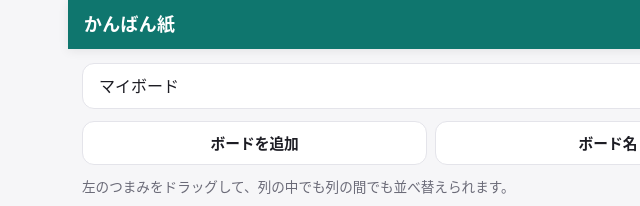
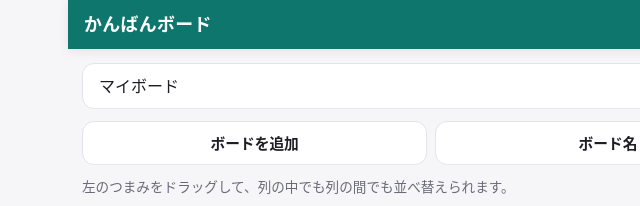
Before and after one commit to gutsmcd-cmd/kanban-kami, a website built with Vite: page index.html in a window 1280 px wide. Shown: the top 206 px of the page, 32-672 px from the left. Built offline with nearby package versions, Linux system fonts and the light colour scheme.

Commit message:
JA name: かんばん紙 → かんばんボード

```diff
--- a/index.html
+++ b/index.html
@@ -7,11 +7,11 @@
     <meta name="mobile-web-app-capable" content="yes" />
     <meta name="apple-mobile-web-app-capable" content="yes" />
     <meta name="apple-mobile-web-app-status-bar-style" content="default" />
-    <meta name="apple-mobile-web-app-title" content="かんばん紙" />
+    <meta name="apple-mobile-web-app-title" content="かんばんボード" />
     <meta name="description" content="自分用のかんばん。無料・広告なし・ログイン不要・オフライン対応。A personal kanban — free, no ads, no login, offline." />
     <link rel="icon" type="image/png" sizes="32x32" href="./icons/icon-32.png" />
     <link rel="apple-touch-icon" href="./icons/icon-180.png" />
-    <title>かんばん紙</title>
+    <title>かんばんボード</title>
   </head>
   <body>
     <div id="app"></div>
--- a/src/i18n.ts
+++ b/src/i18n.ts
@@ -1,6 +1,6 @@
 export type Lang = 'ja' | 'en';
 const ja = {
-  app: 'かんばん紙',
+  app: 'かんばんボード',
   addBoard: 'ボードを追加',
   renameBoard: 'ボード名',
   deleteBoard: 'ボードを削除',
--- a/vite.config.ts
+++ b/vite.config.ts
@@ -9,8 +9,8 @@
       includeAssets: ['icons/*.png'],
       manifest: {
         id: '/kanban-kami/',
-        name: 'かんばん紙',
-        short_name: 'かんばん紙',
+        name: 'かんばんボード',
+        short_name: 'かんばんボード',
         description:
           '自分用のかんばん。無料・広告なし・ログイン不要・オフライン対応。A personal kanban — free, no ads, no login, offline.',
         lang: 'ja',
```
Also changed, not shown: README.md.
